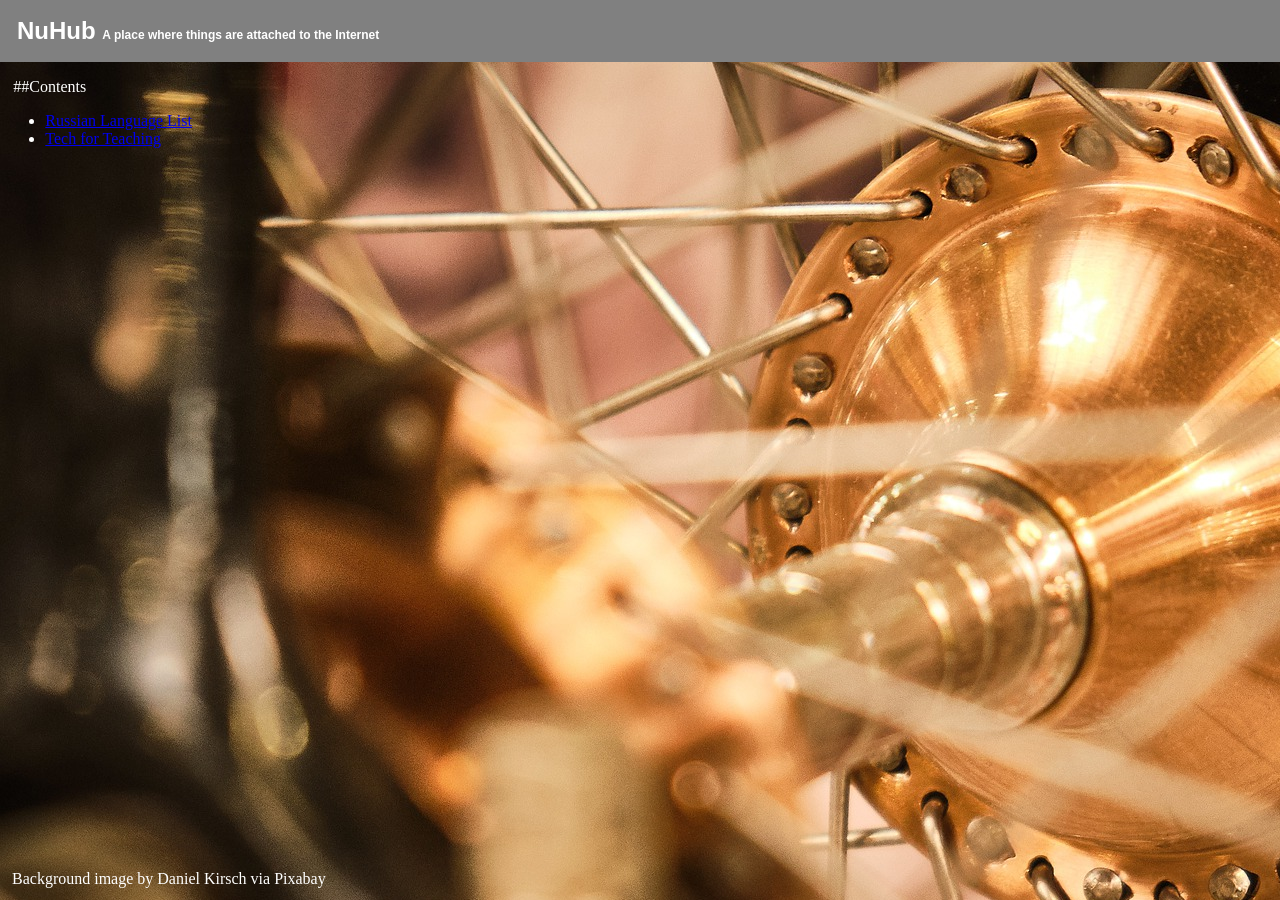
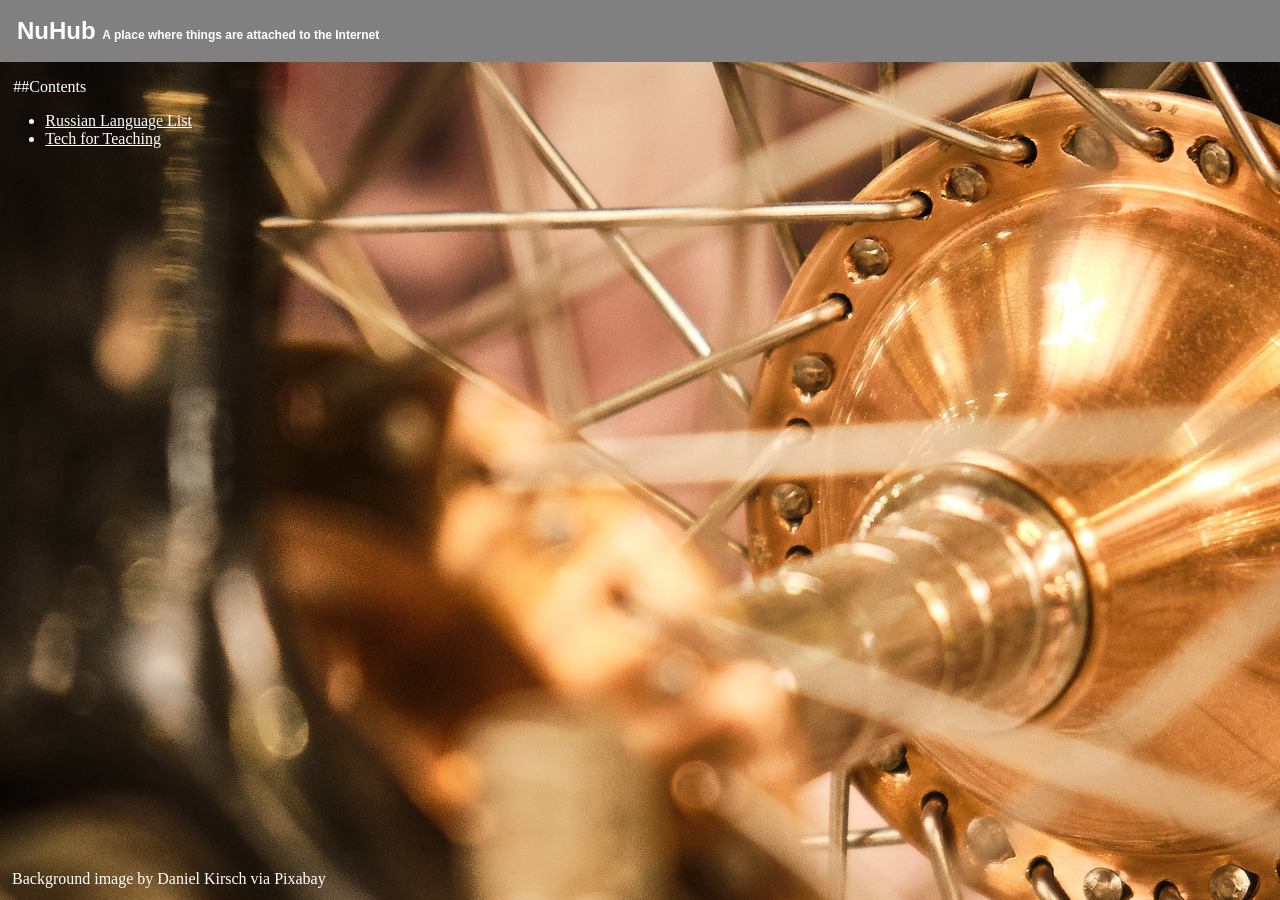
Before and after one commit to david672orford/david672github.io, a Jekyll site: the page built from index.md, in a window 1280 px wide. Built offline with Jekyll 4.4.1, drawn with Linux system fonts in a browser that asks for light colours; our own code applies the rules of GitHub Pages for plain Markdown files.

Commit message:
Update style.css

```diff
--- a/assets/css/style.css
+++ b/assets/css/style.css
@@ -40,6 +40,9 @@ H2 {
 UL {
 	padding-left: 2em;
 	}
+A {
+	color: inherit;
+	}
 FOOTER {
 	position: fixed;
 	left: 0;
```
